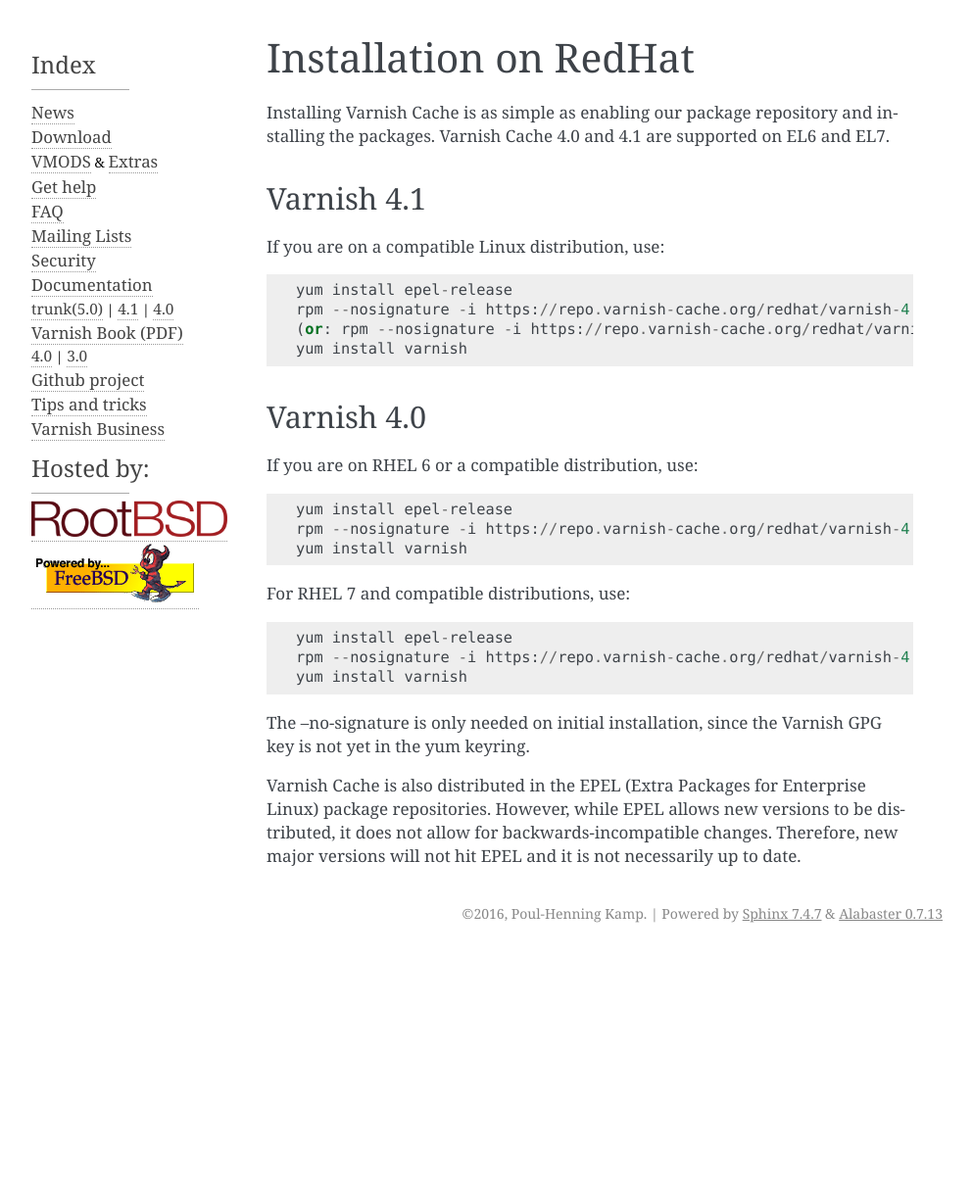
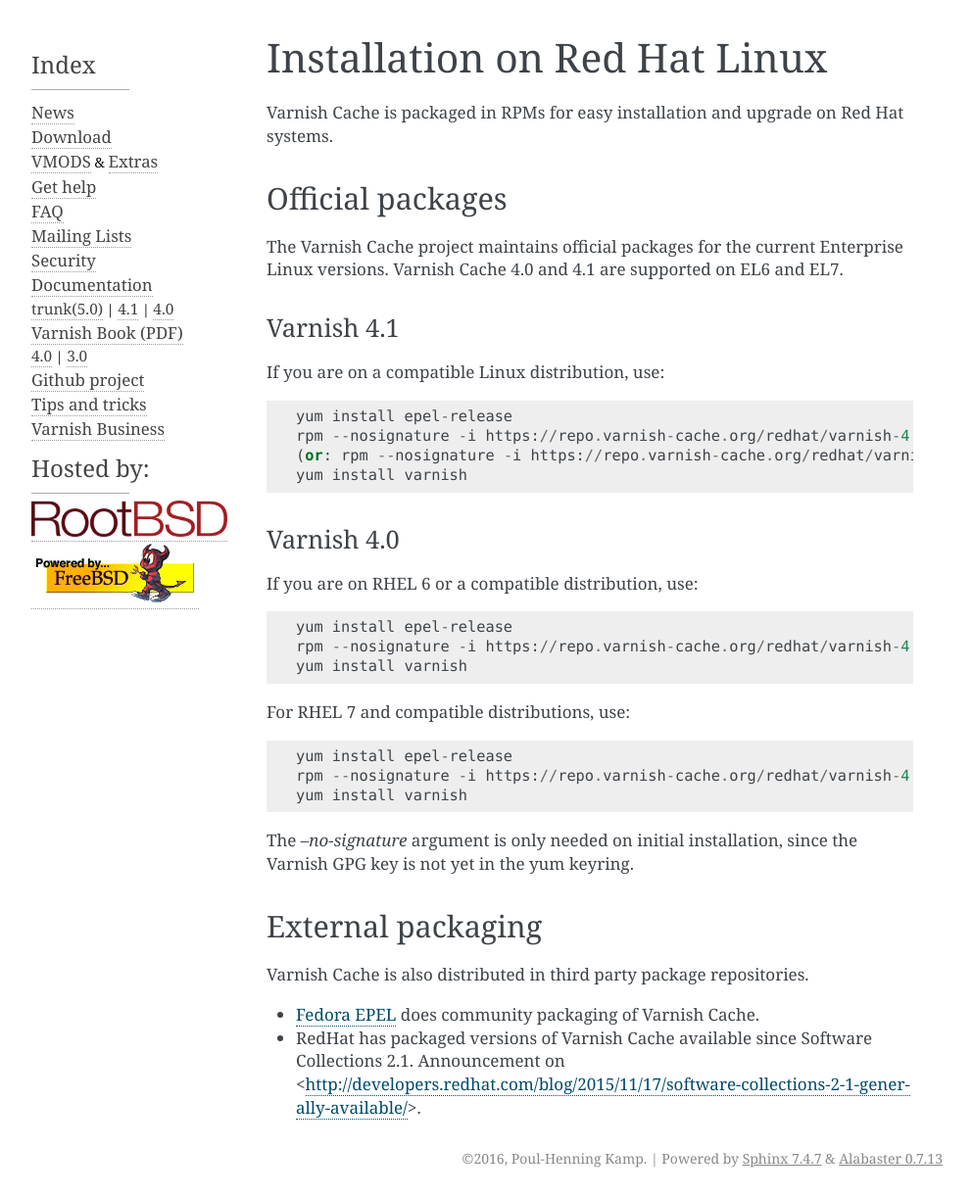
Before and after one commit to varnishcache/homepage, a Sphinx documentation site: the page built from R1/source/releases/install_redhat.rst, in a window 1280 px wide. Shown: the whole page at 98% size, without its empty margins (148-1141 px from the left). Built offline with Sphinx 7.4.7, drawn with Linux system fonts in a browser that asks for light colours; pages that are not in the unit, such as notebooks, are missing from menus; comment, search, counter and statistics services are not loaded; before the commit the page ends 972 px from its top, so only the background shows below that.

Commit message:
Expand section on installation on Redhat.

```diff
--- a/R1/source/releases/install_redhat.rst
+++ b/R1/source/releases/install_redhat.rst
@@ -1,14 +1,20 @@
 .. _install_redhat:
 
-Installation on RedHat
-======================
+Installation on Red Hat Linux
+=============================
 
-Installing Varnish Cache is as simple as enabling our package
-repository and installing the packages. Varnish Cache 4.0 and 4.1
-are supported on EL6 and EL7.
+Varnish Cache is packaged in RPMs for easy installation and upgrade on Red Hat
+systems.
+
+
+Official packages
+-----------------
+
+The Varnish Cache project maintains official packages for the current Enterprise Linux versions.
+Varnish Cache 4.0 and 4.1 are supported on EL6 and EL7.
 
 Varnish 4.1
------------
+~~~~~~~~~~~
 
 If you are on a compatible Linux distribution, use::
 
@@ -18,7 +24,7 @@
     yum install varnish
 
 Varnish 4.0
------------
+~~~~~~~~~~~
 
 If you are on RHEL 6 or a compatible distribution, use::
 
@@ -32,11 +38,17 @@
     rpm --nosignature -i https://repo.varnish-cache.org/redhat/varnish-4.0.el7.rpm
     yum install varnish
 
-The --no-signature is only needed on initial installation, since
+The `--no-signature` argument is only needed on initial installation, since
 the Varnish GPG key is not yet in the yum keyring.
 
-Varnish Cache is also distributed in the EPEL (Extra Packages for
-Enterprise Linux) package repositories. However, while EPEL allows
-new versions to be distributed, it does not allow for
-backwards-incompatible changes. Therefore, new major versions will
-not hit EPEL and it is not necessarily up to date.
+
+External packaging
+------------------
+
+Varnish Cache is also distributed in third party package repositories.
+
+.. _`Fedora EPEL`: https://fedoraproject.org/wiki/EPEL
+
+* `Fedora EPEL`_ does community packaging of Varnish Cache.
+
+* RedHat has packaged versions of Varnish Cache available since Software Collections 2.1. Announcement on <http://developers.redhat.com/blog/2015/11/17/software-collections-2-1-generally-available/>.
```
